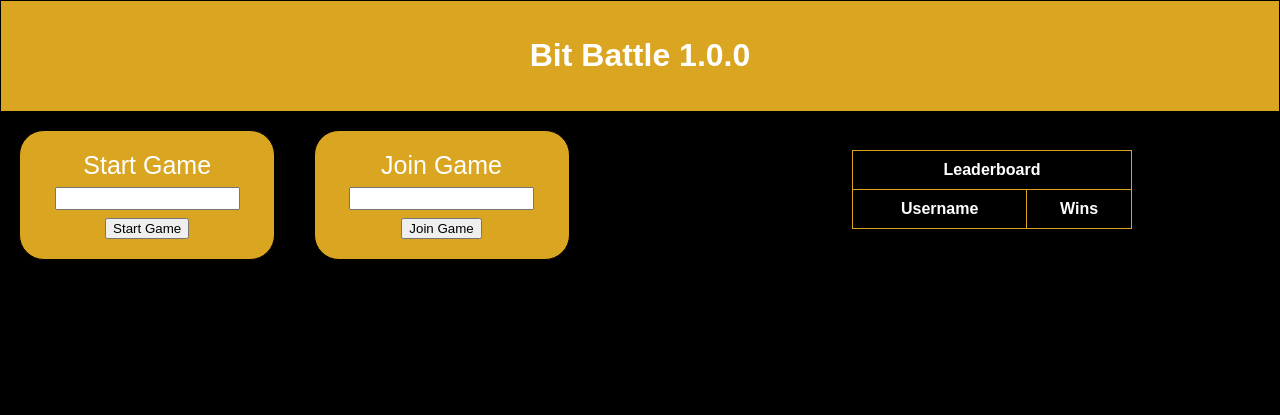
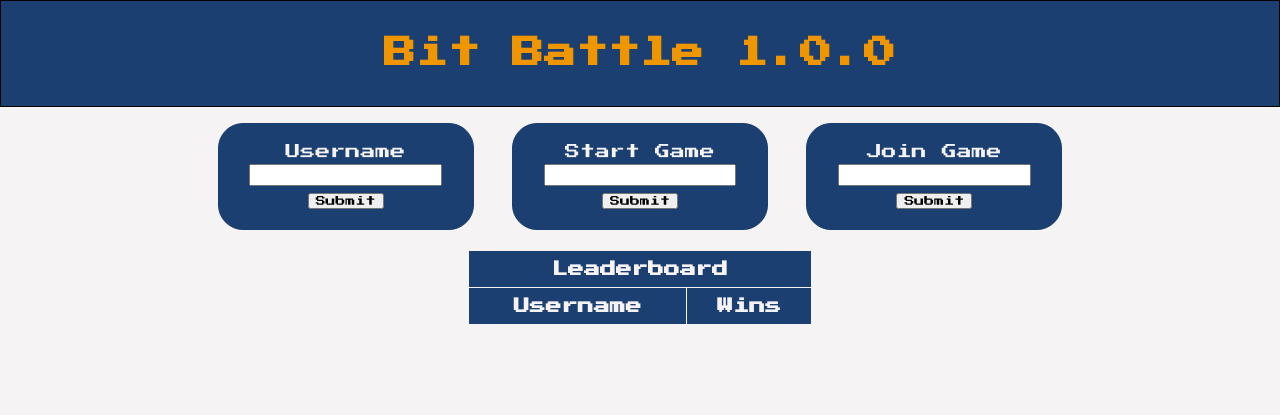
Before and after one commit to RebeccaFritz/SWE-Project-2025, a React app in the folder client/: page / in a window 1280 px wide. Built offline with nearby package versions, Linux system fonts and the light colour scheme; no server answers.

Commit message:
Handle usernames (and some aesthetic stuff) (#90)
* Sending a username from client to server and updating it in client structure / redoing client side CSS

* Aesthetic Changes

```diff
--- /dev/null
+++ b/client/homescreen.css
@@ -0,0 +1,17 @@
+.leaderboard {
+    display: flex;
+    align-items: center;
+    justify-content: center;
+    height: 100%
+}
+
+.buttonSet {
+    display: flex;
+    align-items: center;
+    justify-content: center;
+    height: 100%
+}
+
+.headerAccent {
+    color: #ef9500;
+}
--- a/client/homescreen.js
+++ b/client/homescreen.js
@@ -1,43 +1,48 @@
 import React from 'react'
+import './homescreen.css'
 
-// hiiiii
-
-var lobbyData = '';
+var msgData = '';
 var socket = null;
 
-// make the article component
-function MenuButton({value}){
+// make the Lobby Button component
+function Button({value}){
     function buttonClick(){
-        sendCode(value);
+        sendData(value);
     }
     function buttonInput(event) {
-        lobbyData = event.target.value;
+        msgData = event.target.value;
     }
     return(
         <article>
             {value}
-            <form name="Lobby" onChange={buttonInput}>
+            <form name={value} onChange={buttonInput}>
                 <input type="text" name="menuButton"/><br/>
-                <button type="button" onClick={buttonClick}>{value}</button>
+                <button type="button" onClick={buttonClick}>Submit</button>
             </form>
         </article>
     );
 }
 
-function sendCode(value){
+function sendData(value){
     if(value === "Start Game"){
         socket.send(JSON.stringify({
             MsgType: "create lobby code",
-            LobbyCode: lobbyData,
+            LobbyCode: msgData,
         }))
-    }
-    else if(value === "Join Game"){
+        console.log("Lobby code sent");
+    } else if(value === "Join Game"){
         socket.send(JSON.stringify({
             MsgType: "lobby code",
-            LobbyCode: lobbyData,
+            LobbyCode: msgData,
         }))
+        console.log("Lobby code sent");
+    } else if (value === "Username") {
+        socket.send(JSON.stringify({
+            MsgType: "create username",
+            Username: msgData,
+        }))
+        console.log("Username sent");
     }
-    console.log("Lobby code sent");
 }
 
 function leaderboardEntry(username, wins, i) {
@@ -77,36 +82,24 @@ function Leaderboard({leaderboard}){
     }
 }
 
-// Home Screen Component
-function renderHomescreen({leaderboard}){
-    return(
-        <div id = "strip">
-            <header>
-                <h1>Bit Battle 1.0.0</h1>
-            </header>
-            <br/>
-            <section>
-                <Leaderboard leaderboard={leaderboard}/>
-                <MenuButton value="Start Game"/>
-                <MenuButton value="Join Game"/>
-            </section>
-        </div>
-    );
-}
-
 const Homescreen = (props) => {
     socket = props.socket
     return(
         <div id = "strip">
             <header>
-                <h1>Bit Battle 1.0.0</h1>
+                <h1 className="headerAccent">Bit Battle 1.0.0</h1>
             </header>
             <br/>
-            <section>
-                <Leaderboard leaderboard={props.leaderboard}/>
-                <MenuButton value="Start Game"/>
-                <MenuButton value="Join Game"/>
-            </section>
+            <div>
+                <div className="buttonSet" >
+                    <Button value="Username"/>
+                    <Button value="Start Game"/>
+                    <Button value="Join Game"/>
+                </div>
+                <div className="leaderboard" >
+                    <Leaderboard leaderboard={props.leaderboard}/>
+                </div>
+            </div>
         </div>
     );
 }
--- a/client/index.css
+++ b/client/index.css
@@ -1,8 +1,10 @@
+@import url('https://fonts.googleapis.com/css2?family=Press+Start+2P&display=swap');
+
 body{
-    background-color: #000;
-    color: white;
+    background-color: #F5f3f4;
+    color: #F5f3f4;
     text-align: center;
-    font-family: Arial, Helvetica, sans-serif;
+    font-family: "Press Start 2P", system-ui;
 }
 
 .game{
@@ -21,7 +23,7 @@ body{
 
 * {box-sizing: border-box;}
 
-header, article {background-color: goldenrod;}
+header, article {background-color: #1a3f70;}
 
 header{
     border: 1px solid black;
@@ -33,18 +35,18 @@ article{
     text-align: center;
     width: 20%;
     padding: 20px;
-    font-size: 25px;
-    border: 1px solid black;
-    color: #fff;
+    font-size: 15px;
+    border: 1px solid #1a3f70;
+    color: #F5f3f4;
     border-radius: 25px;
     margin: 0% 1.5%;
 }
 
 nav{
     float: right;
-    width: 25%;
+    width: 30%;
     padding: 20px;
-    margin: 0% 10% 0% 0%;
+    margin: 0% 0% 0% 0%;
 }
 
 section::after{
@@ -54,8 +56,9 @@ section::after{
 }
 
 table, th, td{
-    border: 1px solid goldenrod;
+    border: 1px solid #F5f3f4;
     border-collapse: collapse;
+    background: #1a3f70;
 }
 
 table{
@@ -67,7 +70,27 @@ th, td{
 }
 
 input{
-    padding: 2px;
+    padding: 4px;
+    margin: 5px;
+}
+
+td{
+    font-size: 12px;
+}
+
+button:hover{
+    background-color: #C3D9EA;
+}
+
+button{
+    font-family: "Press Start 2P", system-ui;
+    font-size: x-small;
+}
+
+input{
+    width: 90%;
+    font-family: "Press Start 2P", system-ui;
+    font-size: x-small;
 }
 
 @media(max-width: 900px){
```
Also changed, not shown: 3 other files.
